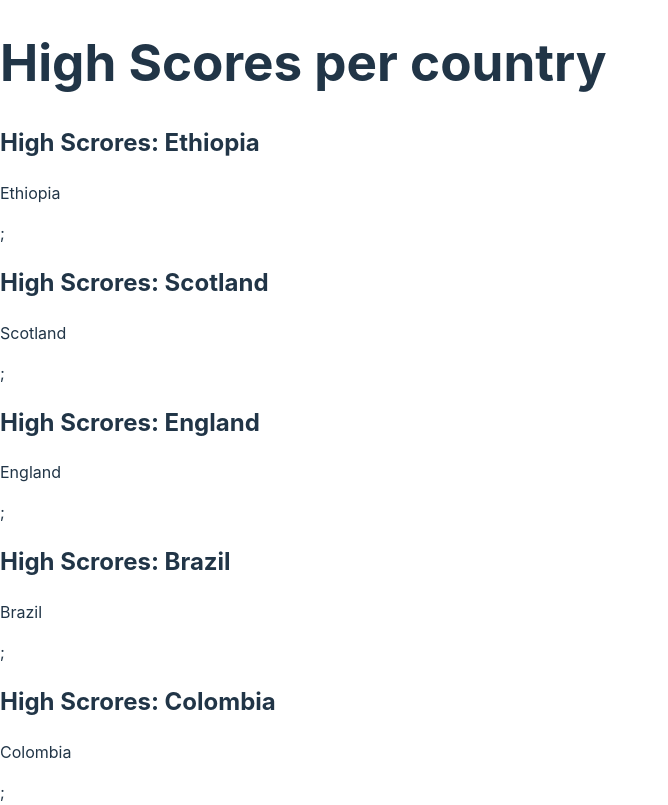
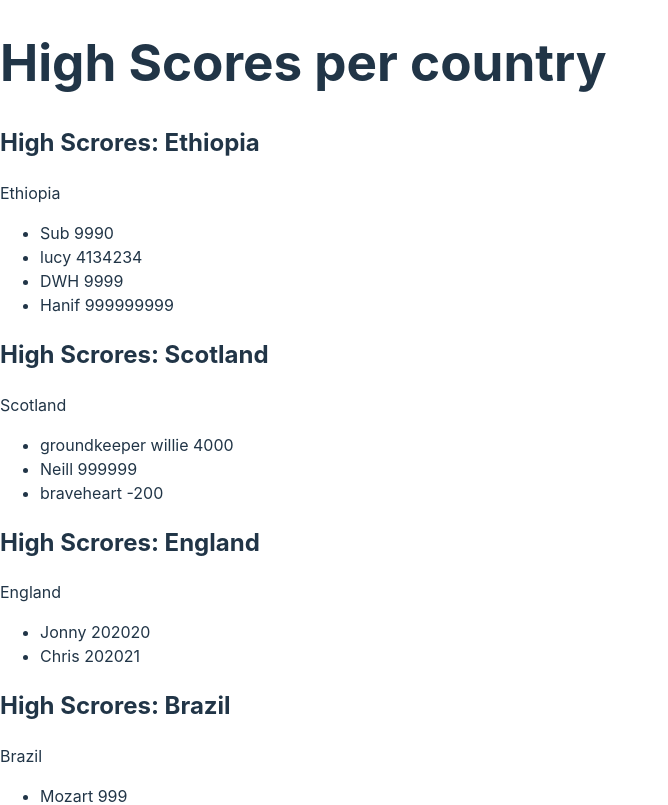
Before and after one commit to eediallo/high-scores-react, a React (Vite) app: page / in a window 1280 px wide. Shown: the top 805 px of the page, without its empty margins (0-668 px from the left). Built offline with nearby package versions, Linux system fonts and the light colour scheme.

Commit message:
render scores

```diff
--- a/src/App.jsx
+++ b/src/App.jsx
@@ -1,11 +1,20 @@
 import allCountryScores from "../data/scores.jsx";
+
 
 function App() {
   const countriesList = allCountryScores.map((country) => {
+    const scores = country.scores.map((score) => (
+      <li>
+        {score.n} {score.s}
+      </li>
+    ));
+
+
     return (
       <>
         <h2>High Scrores: {country.name}</h2>
-        <p key={crypto.randomUUID()}>{country.name}</p>;
+        <p key={crypto.randomUUID()}>{country.name}</p>
+        <ul>{scores}</ul>
       </>
     );
   });
```
